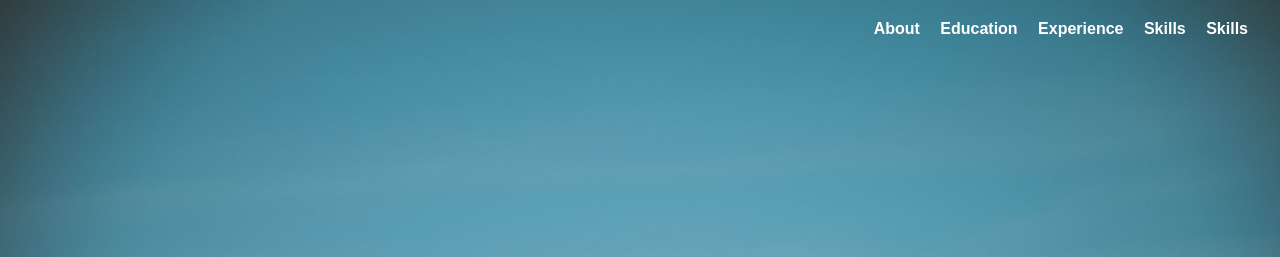
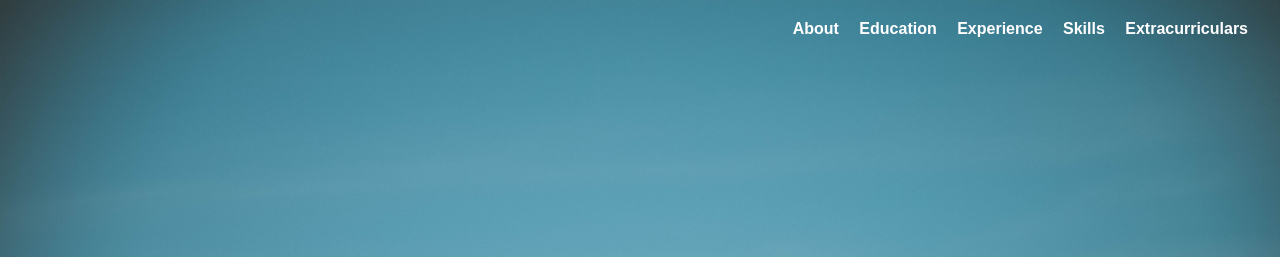
Before and after one commit to clairekintzley/clairekintzley.github.io, a plain HTML site: page index.html in a window 1280 px wide. Shown: the top 257 px of the page. Drawn offline with Linux system fonts and the light colour scheme.

Commit message:
fixing link

```diff
--- a/index.html
+++ b/index.html
@@ -15,7 +15,7 @@
                     <li><a href="#education">Education</a></li>
                     <li><a href="#experience">Experience</a></li>
                     <li><a href="#skills">Skills</a></li>
-                    <li><a href="#extracurriculars">Skills</a></li>
+                    <li><a href="#extracurriculars">Extracurriculars</a></li>
                 </ul>
             </div>
             <h1>Claire Kintzley</h1>
```
